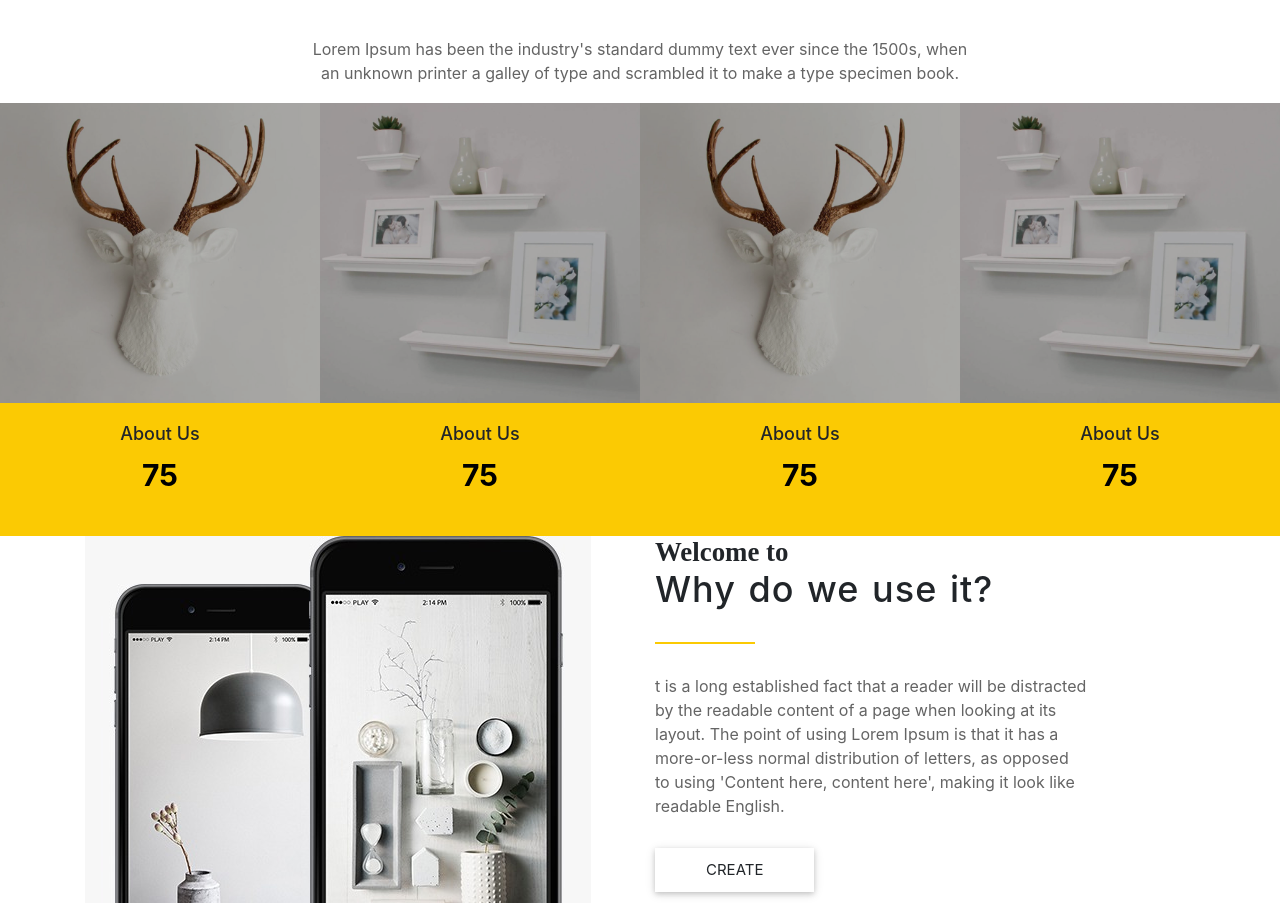
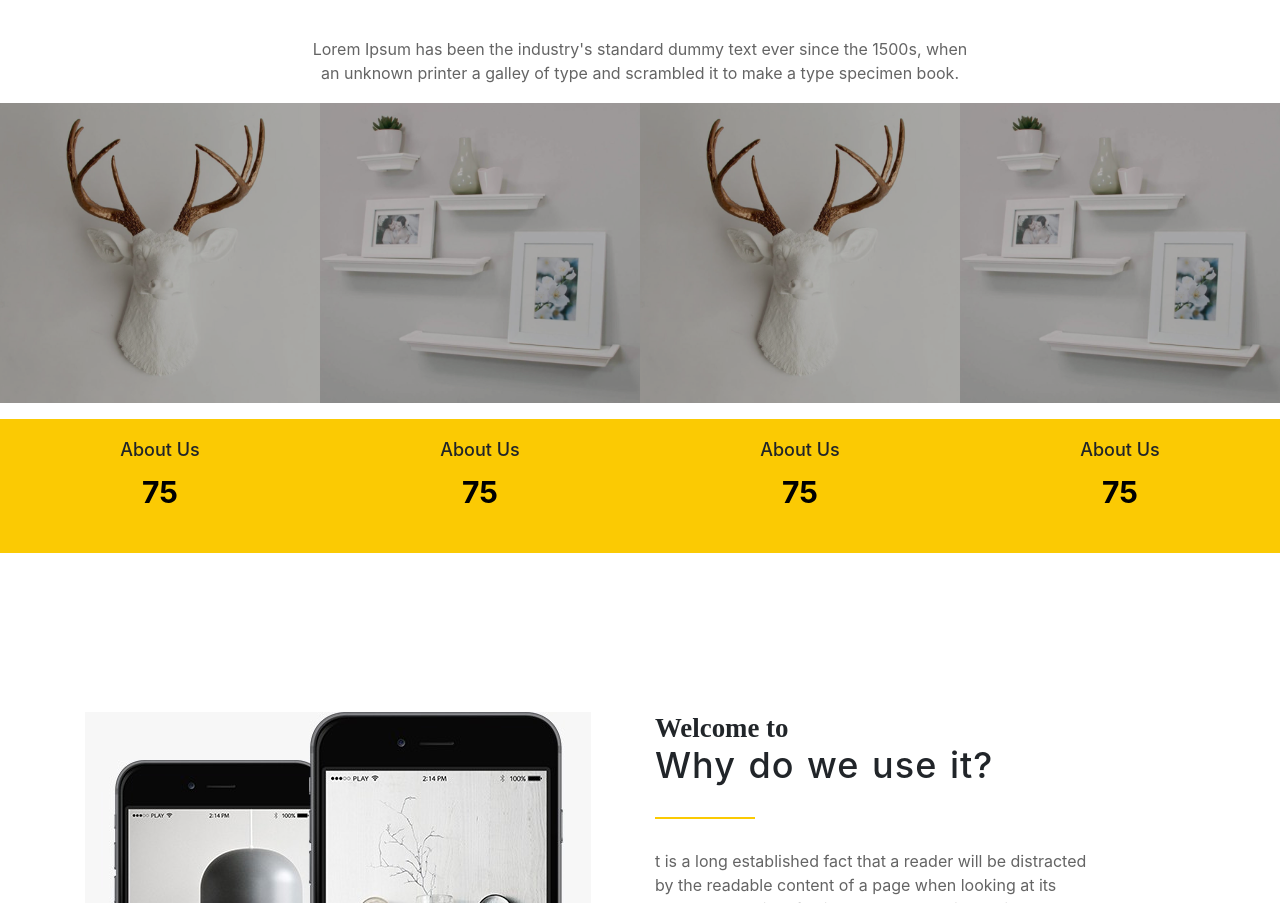
Before and after one commit to yomnaa-khaled/itp-task, a plain HTML site: page index.html in a window 1280 px wide. Shown: the part 2355-3258 px from the top of the page. Drawn offline with nearby package versions, Linux system fonts and the light colour scheme; a web font is replaced by a local one.

Commit message:
Fix height of categories section

```diff
--- a/css/style.css
+++ b/css/style.css
@@ -247,6 +247,15 @@ h2::after {
 
 }
 
+.categories-items {
+    position: relative;
+    height: 316.438px;
+}
+
+.categrories-counter {
+    height: 133px;
+}
+
 .categories-show li {
     display: block;
     float: left;
--- a/index.html
+++ b/index.html
@@ -149,7 +149,7 @@
         </div>
 
 
-        <ul class="categories-show">
+        <ul class="categories-show categories-items">
             <li>
                 <div class="slide-photo">
                     <img src="imgs/categ2.jpeg">
@@ -175,7 +175,7 @@
         </ul>
 
 
-        <ul class="categories-show categrories-2">
+        <ul class="categories-show categrories-counter">
             <li>
                 <div class="slide-num">
                     <H6>About Us</H6>
```
Lines whose indentation alone changed are shown as unchanged.
